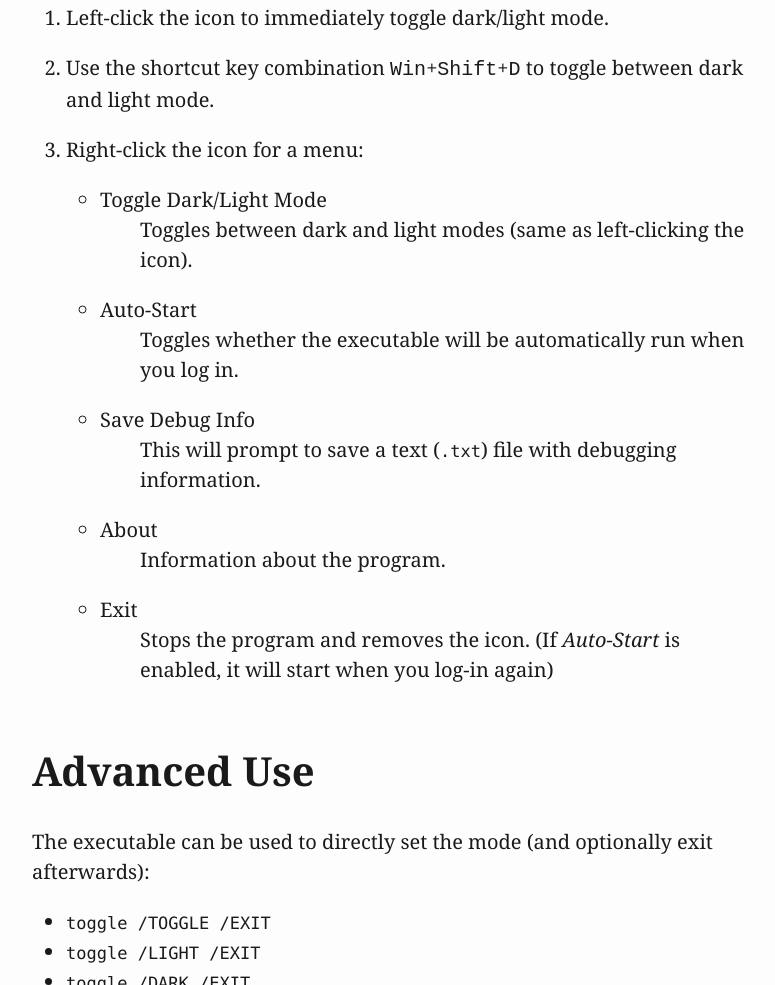
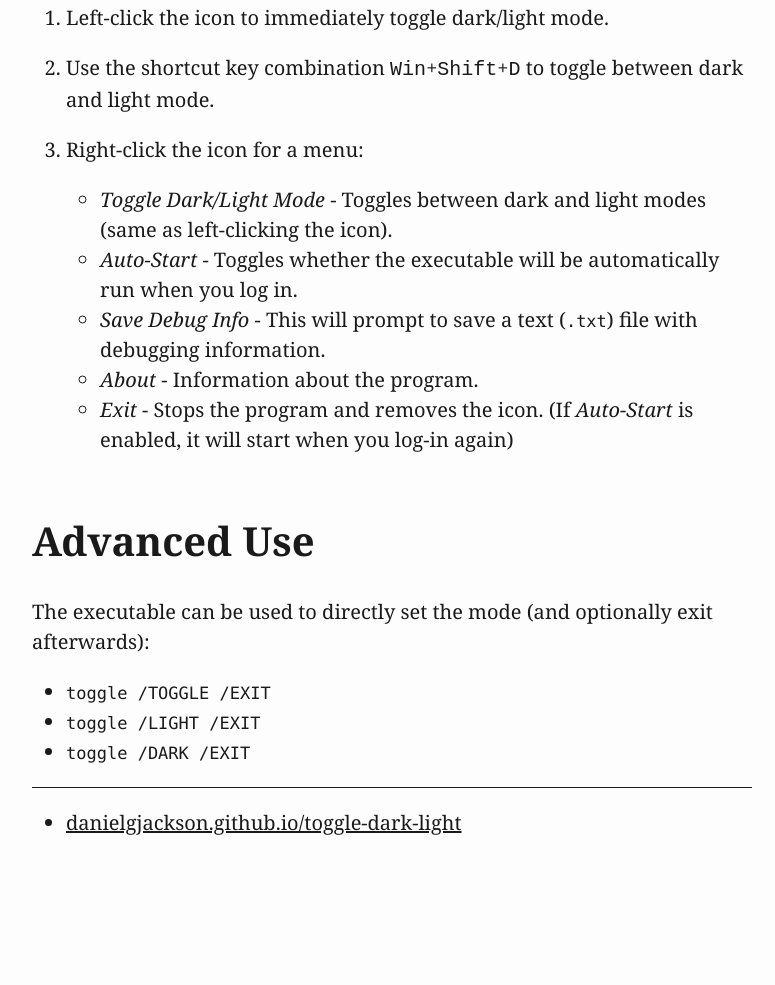
Before and after one commit to danielgjackson/toggle-dark-light, a plain HTML site: page docs/index.html in a window 1280 px wide. Shown: the part 1247-2232 px from the top of the page, without its empty margins (248-1023 px from the left). After the commit the page ends 2155 px from the top, so only its background shows below. Drawn offline with Linux system fonts and the light colour scheme.

Commit message:
Remove definition list markdown.

```diff
--- a/docs/index.html
+++ b/docs/index.html
@@ -175,31 +175,11 @@
 <li><p>Use the shortcut key combination <kbd>Win</kbd>+<kbd>Shift</kbd>+<kbd>D</kbd> to toggle between dark and light mode.</p></li>
 <li><p>Right-click the icon for a menu:</p>
 <ul>
-<li><dl>
-<dt>Toggle Dark/Light Mode</dt>
-<dd>Toggles between dark and light modes (same as left-clicking the icon).
-</dd>
-</dl></li>
-<li><dl>
-<dt>Auto-Start</dt>
-<dd>Toggles whether the executable will be automatically run when you log in.
-</dd>
-</dl></li>
-<li><dl>
-<dt>Save Debug Info</dt>
-<dd>This will prompt to save a text (<code>.txt</code>) file with debugging information.
-</dd>
-</dl></li>
-<li><dl>
-<dt>About</dt>
-<dd>Information about the program.
-</dd>
-</dl></li>
-<li><dl>
-<dt>Exit</dt>
-<dd>Stops the program and removes the icon. (If <em>Auto-Start</em> is enabled, it will start when you log-in again)
-</dd>
-</dl></li>
+<li><em>Toggle Dark/Light Mode</em> - Toggles between dark and light modes (same as left-clicking the icon).</li>
+<li><em>Auto-Start</em> - Toggles whether the executable will be automatically run when you log in.</li>
+<li><em>Save Debug Info</em> - This will prompt to save a text (<code>.txt</code>) file with debugging information.</li>
+<li><em>About</em> - Information about the program.</li>
+<li><em>Exit</em> - Stops the program and removes the icon. (If <em>Auto-Start</em> is enabled, it will start when you log-in again)</li>
 </ul></li>
 </ol>
 <h1 id="advanced-use">Advanced Use</h1>
```
Also changed, not shown: 1 other file.
